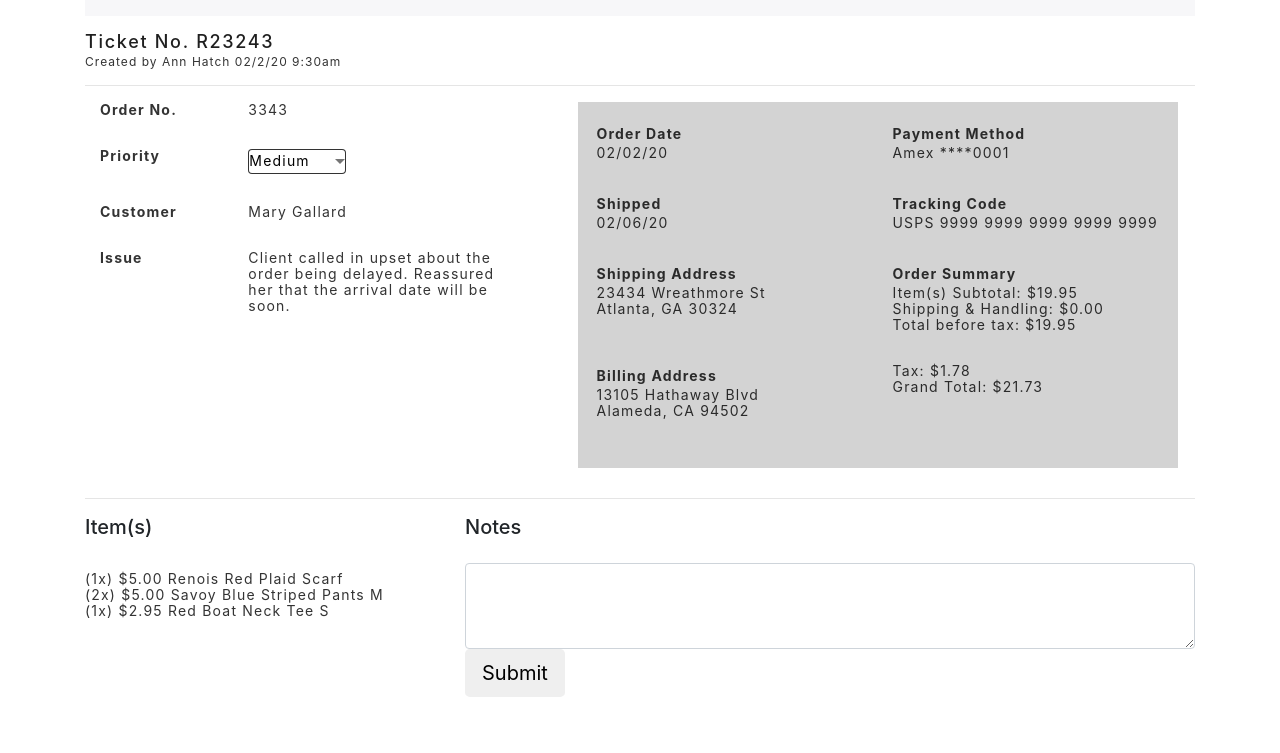
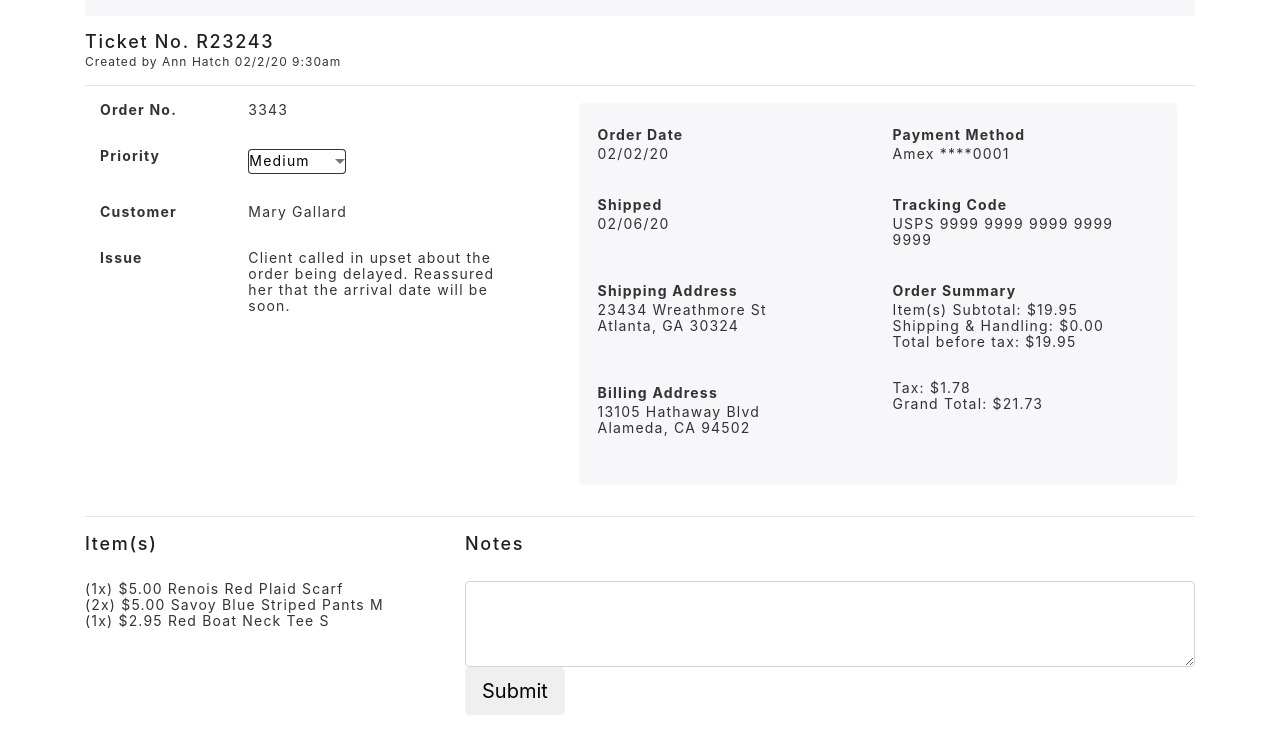
Before and after one commit to mchiang62/customer-order-tracking, a website: page public/index.html in a window 1280 px wide. Shown: the part 69-822 px from the top of the page. Drawn offline with nearby package versions, Linux system fonts and the light colour scheme.

Commit message:
working on visuals

```diff
--- a/public/css/styles.css
+++ b/public/css/styles.css
@@ -7,6 +7,9 @@ body {
   background-color: lightgray;
   width: 600px;
   padding: 3%;
+  background: #f7f7f9;
+  border: 0.5px solid #fffcfc;
+  border-radius: 6px;
 }
 
 #footer {
@@ -67,7 +70,7 @@ body {
   color: #13809e;
 }
 
-h4 {
+h4, h5 {
   font-size: 18px;
   line-height: 21px;
   /* identical to box height */
@@ -83,7 +86,8 @@ h4 {
   color: rgba(0, 0, 0, 0.8);
 }
 
-p, b {
+p,
+b {
   margin: 0;
   font-size: 14px;
   line-height: 16px;
@@ -111,5 +115,5 @@ select {
 }
 
 .row {
-    margin-bottom: 30px;
+  margin-bottom: 30px;
 }
```
